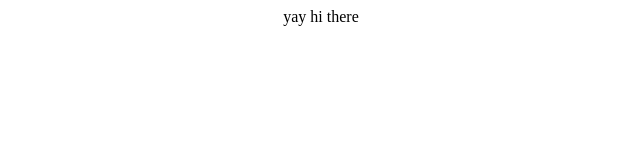
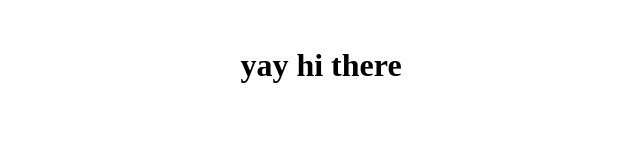
Before and after one commit to literallymadeforgif/hw-increment, a plain HTML site: page index.html in a window 1280 px wide. Shown: the whole page, without its empty margins (319-959 px from the left). Drawn offline with Linux system fonts and the light colour scheme.

Commit message:
Update index.html

```diff
--- a/index.html
+++ b/index.html
@@ -1,2 +1,3 @@
 <title>Do ur hw</title>
-<center> yay hi there </center>
+<br>
+<h1><center> yay hi there </center></h1>
```
